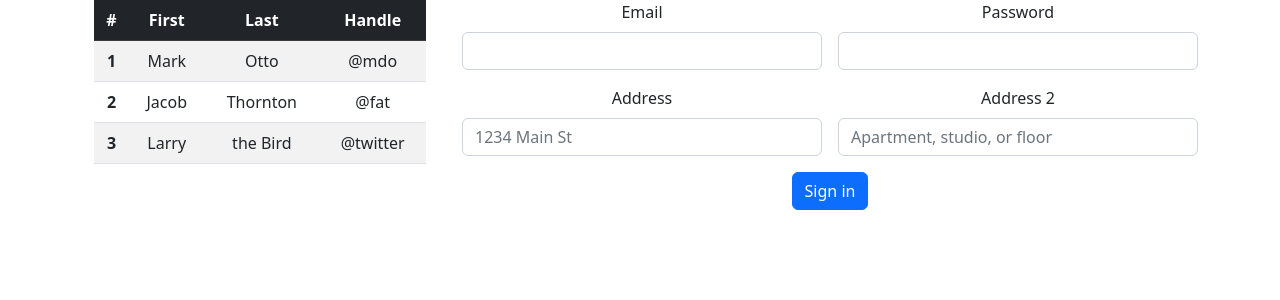
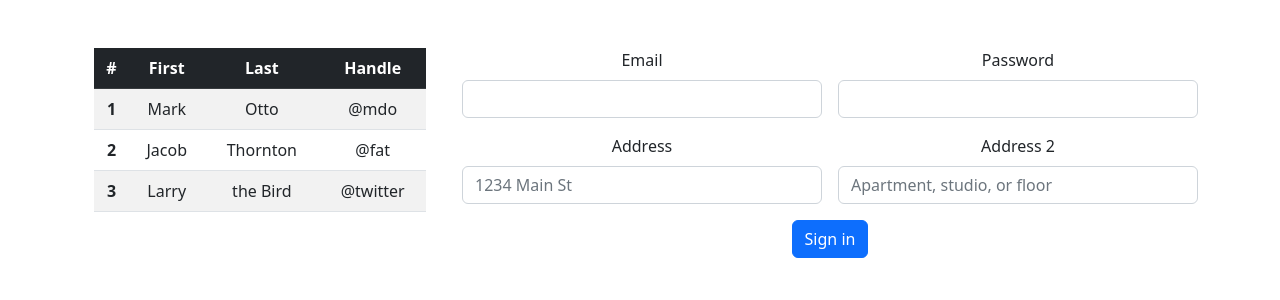
Before and after one commit to MichalBoczula/products-ngrx, an Angular app: page / in a window 1280 px wide. Shown: the top 300 px of the page. Built offline with nearby package versions, Linux system fonts and the light colour scheme.

Commit message:
layot changes

```diff
--- a/src/app/products/products-edit/products-edit.component.html
+++ b/src/app/products/products-edit/products-edit.component.html
@@ -1,4 +1,4 @@
-<form class="row g-3">
+<form class="row g-3 text-dark pb-2 ">
     <div class="col-md-6">
         <label for="inputEmail4" class="form-label">Email</label>
         <input type="email" class="form-control" id="inputEmail4">
--- a/src/app/products/products-list/products-list.component.html
+++ b/src/app/products/products-list/products-list.component.html
@@ -1,4 +1,4 @@
-<div class="container text-center">
+<div class="container text-center mt-5">
     <div class="row">
         <div class="col-md-4 gx-5">
             <table class="table table-striped">
```
